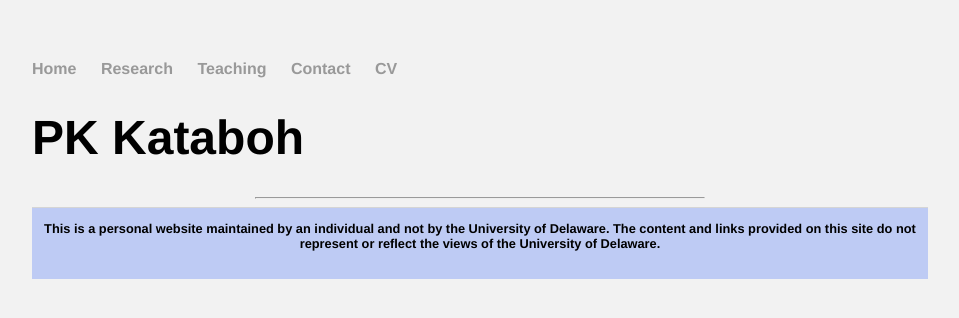
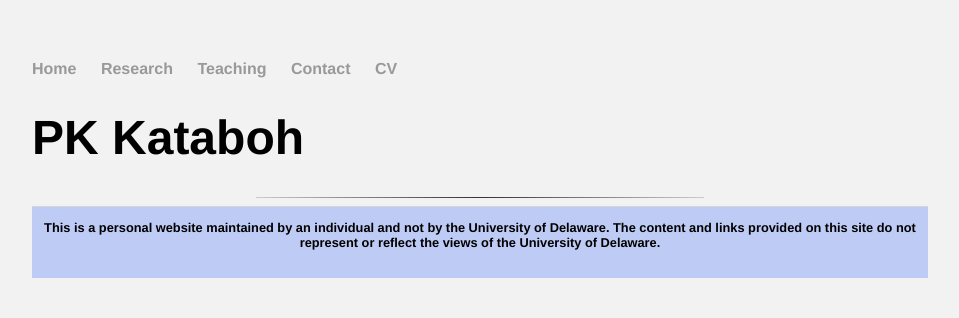
Before and after one commit to kataboh/kataboh.github.io, a Jekyll site: the page built from cv.html, in a window 1280 px wide. Shown: the top 318 px of the page, without its empty margins (160-1119 px from the left). Built offline with Jekyll 4.4.1, drawn with Linux system fonts in a browser that asks for light colours.

Commit message:
update cv

```diff
--- a/css/main.css
+++ b/css/main.css
@@ -43,3 +43,13 @@
 ul.posts li {
     list-style: none;
 }
+
+hr {
+    border: 0;
+    height: 1px;
+    background: #333;
+    background-image: -webkit-linear-gradient(left, #ccc, #333, #ccc);
+    background-image:    -moz-linear-gradient(left, #ccc, #333, #ccc);
+    background-image:     -ms-linear-gradient(left, #ccc, #333, #ccc);
+    background-image:      -o-linear-gradient(left, #ccc, #333, #ccc);
+}
```
